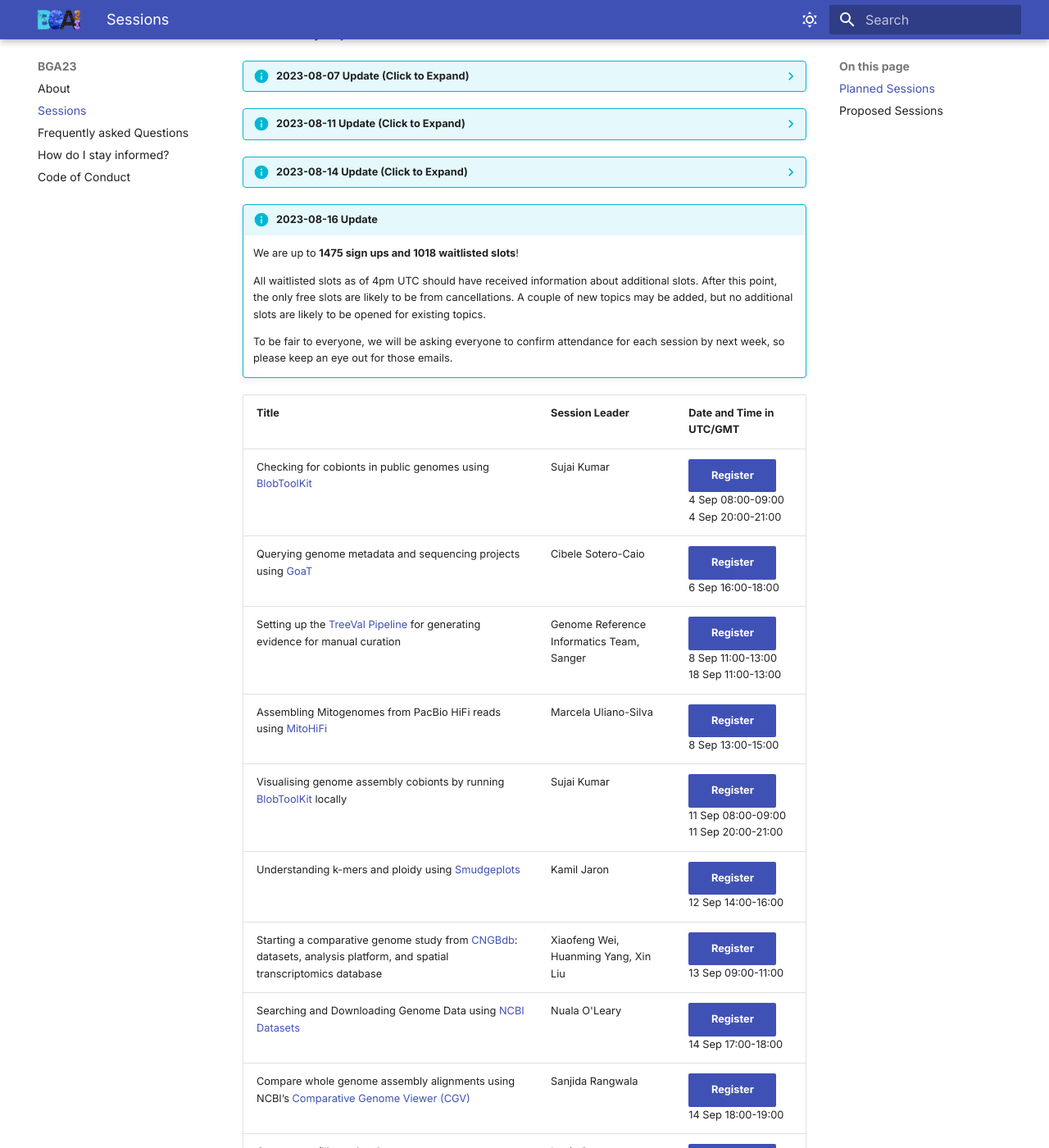
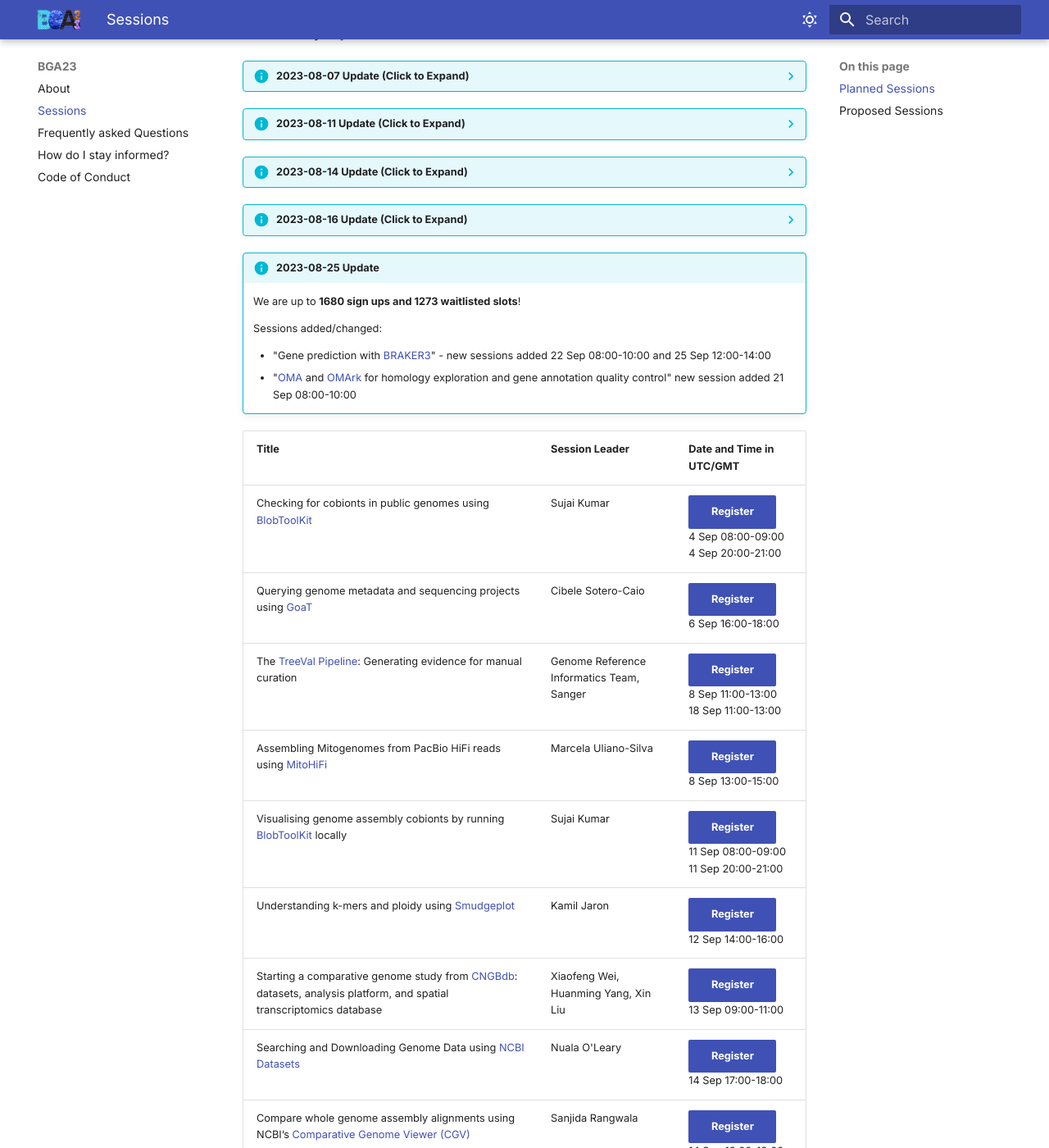
Before and after one commit to tol-training/tol-training.github.io, an MkDocs documentation site: the page built from docs/sessions.md, in a window 1280 px wide and 1400 px high, scrolled down 388 px. Shown: the whole window at 82% size. Built offline with MkDocs 1.6.1 and Material for MkDocs 9.7.7, drawn with Linux system fonts in a browser that asks for light colours; some of the changed text lies outside the part shown.

Commit message:
add BRAKER3 and OMA/OMArk

```diff
--- a/docs/sessions.md
+++ b/docs/sessions.md
@@ -40,31 +40,41 @@
 
     If you signed up to a session waitlist after Friday 11 Aug, you will receive information on additional slots by the end of today.
 
-!!! info "**2023-08-16 Update**"
+??? info "**2023-08-16 Update** (Click to Expand)"
     We are up to **1475 sign ups and 1018 waitlisted slots**!
 
     All waitlisted slots as of 4pm UTC should have received information about additional slots. After this point, the only free slots are likely to be from cancellations. A couple of new topics may be added, but no additional slots are likely to be opened for existing topics.
 
     To be fair to everyone, we will be asking everyone to confirm attendance for each session by next week, so please keep an eye out for those emails.
 
+!!! info "**2023-08-25 Update**"
+    We are up to **1680 sign ups and 1273 waitlisted slots**!
+
+    Sessions added/changed:
+
+    - "Gene prediction with [BRAKER3](https://github.com/Gaius-Augustus/BRAKER){: target="_blank"}" - new sessions added 22 Sep 08:00-10:00 and 25 Sep 12:00-14:00
+    - "[OMA](https://omabrowser.org/oma/home/){: target="_blank"} and [OMArk](https://omark.omabrowser.org/){: target="_blank"} for homology exploration and gene annotation quality control" new session added 21 Sep 08:00-10:00
+
+
 | Title | Session Leader | Date and Time in UTC/GMT |
 |-------|----------------|--------------------------|
 | Checking for cobionts in public genomes using [BlobToolKit](https://blobtoolkit.genomehubs.org/view){: target="_blank"} | Sujai Kumar | [Register](https://buytickets.at/bga23/973209){ : target="_blank" .md-button .md-button--primary }<br/>4 Sep 08:00-09:00<br/>4 Sep 20:00-21:00 |
 | Querying genome metadata and sequencing projects using [GoaT](https://goat.genomehubs.org){: target="_blank"} | Cibele Sotero-Caio | [Register](https://buytickets.at/bga23/973002){ : target="_blank" .md-button .md-button--primary }<br/>6 Sep 16:00-18:00 |
-| Setting up the [TreeVal Pipeline](https://github.com/sanger-tol/treeval){: target="_blank"} for generating evidence for manual curation| Genome Reference Informatics Team, Sanger | [Register](https://buytickets.at/bga23/973202){ : target="_blank" .md-button .md-button--primary }<br/>8 Sep 11:00-13:00<br/>18 Sep 11:00-13:00 |
+| The [TreeVal Pipeline](https://github.com/sanger-tol/treeval){: target="_blank"}: Generating evidence for manual curation| Genome Reference Informatics Team, Sanger | [Register](https://buytickets.at/bga23/973202){ : target="_blank" .md-button .md-button--primary }<br/>8 Sep 11:00-13:00<br/>18 Sep 11:00-13:00 |
 | Assembling Mitogenomes from PacBio HiFi reads using [MitoHiFi](https://github.com/marcelauliano/MitoHiFi){: target="_blank"} | Marcela Uliano-Silva | [Register](https://buytickets.at/bga23/973171){ : target="_blank" .md-button .md-button--primary }<br/>8 Sep 13:00-15:00 |
 | Visualising genome assembly cobionts by running [BlobToolKit](https://blobtoolkit.genomehubs.org/view){: target="_blank"} locally | Sujai Kumar | [Register](https://buytickets.at/bga23/973213){ : target="_blank" .md-button .md-button--primary }<br/>11 Sep 08:00-09:00<br/>11 Sep 20:00-21:00 |
-| Understanding k-mers and ploidy using [Smudgeplots](https://github.com/KamilSJaron/smudgeplot){: target="_blank"} | Kamil Jaron | [Register](https://buytickets.at/bga23/973117){ : target="_blank" .md-button .md-button--primary }<br/>12 Sep 14:00-16:00 |
+| Understanding k-mers and ploidy using [Smudgeplot](https://github.com/KamilSJaron/smudgeplot){: target="_blank"} | Kamil Jaron | [Register](https://buytickets.at/bga23/973117){ : target="_blank" .md-button .md-button--primary }<br/>12 Sep 14:00-16:00 |
 | Starting a comparative genome study from [CNGBdb](https://db.cngb.org/){: target="_blank"}: datasets, analysis platform, and spatial transcriptomics database  | Xiaofeng Wei, Huanming Yang, Xin Liu | [Register](https://buytickets.at/bga23/980802){ : target="_blank" .md-button .md-button--primary }<br/>13 Sep 09:00-11:00 |
 | Searching and Downloading Genome Data using [NCBI Datasets](https://www.ncbi.nlm.nih.gov/datasets/){: target="_blank"} | Nuala O'Leary | [Register](https://buytickets.at/bga23/973214){ : target="_blank" .md-button .md-button--primary }<br/>14 Sep 17:00-18:00 |
 | Compare whole genome assembly alignments using NCBI’s [Comparative Genome Viewer (CGV)](https://www.ncbi.nlm.nih.gov/genome/cgv){: target="_blank"} | Sanjida Rangwala | [Register](https://buytickets.at/bga23/973216){ : target="_blank" .md-button .md-button--primary }<br/>14 Sep 18:00-19:00 |
 | Genome profiling using [Genomescope](https://github.com/tbenavi1/genomescope2.0){: target="_blank"} | Lucía Campos-Domínguez and Kamil Jaron | [Register](https://buytickets.at/bga23/981915){ : target="_blank" .md-button .md-button--primary }<br/>15 Sep 09:00-11:00 |
 | Introduction to Manual Curation - HiC and JBrowse | Genome Reference Informatics Team, Sanger | [Register](https://buytickets.at/bga23/973204){ : target="_blank" .md-button .md-button--primary }<br/>15 Sep 11:00-13:00<br/>19 Sep 11:00-13:00 |
-| [OMA](https://omabrowser.org/oma/home/){: target="_blank"} and [OMArk](https://omark.omabrowser.org/){: target="_blank"} for homology exploration and gene annotation quality control | Yannis Nevers and Sina Majidian | [Register](https://buytickets.at/bga23/981722){ : target="_blank" .md-button .md-button--primary }<br/>15 Sep 16:00-18:00 |
+| [OMA](https://omabrowser.org/oma/home/){: target="_blank"} and [OMArk](https://omark.omabrowser.org/){: target="_blank"} for homology exploration and gene annotation quality control | Yannis Nevers and Sina Majidian | [Register](https://buytickets.at/bga23/981722){ : target="_blank" .md-button .md-button--primary }<br/>15 Sep 16:00-18:00<br/>21 Sep 08:00-10:00 |
 | Introduction to NextFlow for Genomics | Solenne Correard | [Register](https://buytickets.at/bga23/973982){ : target="_blank" .md-button .md-button--primary }<br/>19 Sep 19:00-21:00<br/>20 Sep 23:00-01:00<br/>26 Sep 16:00-18:00 |
 | [BUSCO](https://busco.ezlab.org/){: target="_blank"} - from QC to gene prediction and phylogenomics | Rob Waterhouse | [Register](https://buytickets.at/bga23/973174){ : target="_blank" .md-button .md-button--primary }<br/>20 Sep 08:00-10:00<br/>20 Sep 17:00-19:00 |
 | Classifying Transposable Elements with [Earl Grey TE](https://github.com/TobyBaril/EarlGrey){: target="_blank"} | Tobias Baril | [Register](https://buytickets.at/bga23/973218){ : target="_blank" .md-button .md-button--primary }<br/>21 Sep 12:00-14:00 |
 | Assembling Genomes with the [VGP-Galaxy Pipeline](https://training.galaxyproject.org/training-material/topics/assembly/tutorials/vgp_genome_assembly/tutorial.html){: target="_blank"} | Delphine Lariviere | [Register](https://buytickets.at/bga23/973190){ : target="_blank" .md-button .md-button--primary }<br/>21 Sep 17:00-19:00 |
+| Gene prediction with [BRAKER3](https://github.com/Gaius-Augustus/BRAKER){: target="_blank"} | Katharina Hoff | [Register](){ : target="_blank" .md-button .md-button--primary }<br/>22 Sep 08:00-10:00<br/>25 Sep 12:00-14:00 |
 | [Gfastar](https://github.com/vgl-hub/gfastar): a tool suite to assist genome assembly | Giulio Formenti and Cassidy Johnson | [Register](https://buytickets.at/bga23/973193){ : target="_blank" .md-button .md-button--primary }<br/>22 Sep 14:00-16:00 |
 | Scalable telomere-to-telomere assembly with [hifiasm](https://github.com/chhylp123/hifiasm){: target="_blank"} | Haoyu Cheng | [Register](https://buytickets.at/bga23/975629){ : target="_blank" .md-button .md-button--primary }<br/>22 Sep 17:00-18:00 |
 | ENA Standards and Submission | Maira Ihsan | [Register](https://buytickets.at/bga23/973225){ : target="_blank" .md-button .md-button--primary }<br/>25 Sep 09:00-11:00<br/>26 Sep 18:00-20:00 |
```
Also changed, not shown: docs/index.md (+1 -1 lines).
